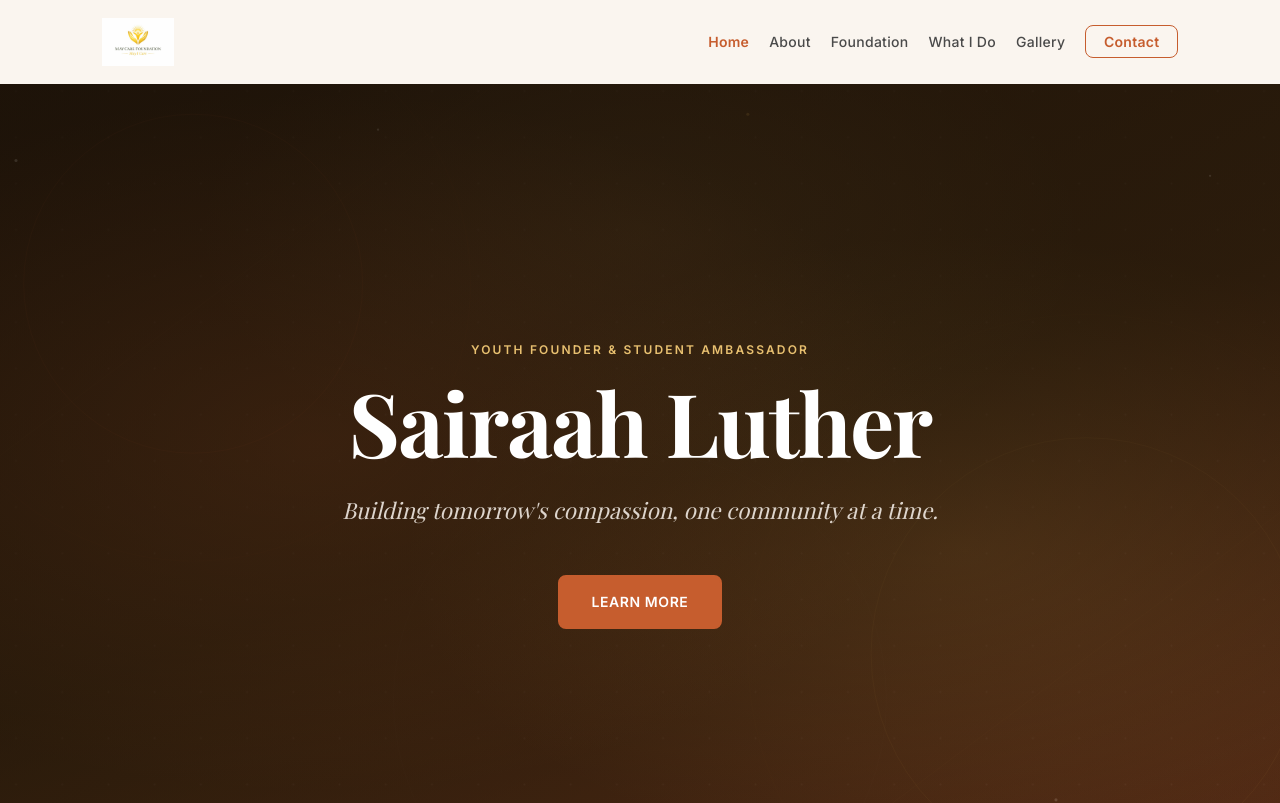
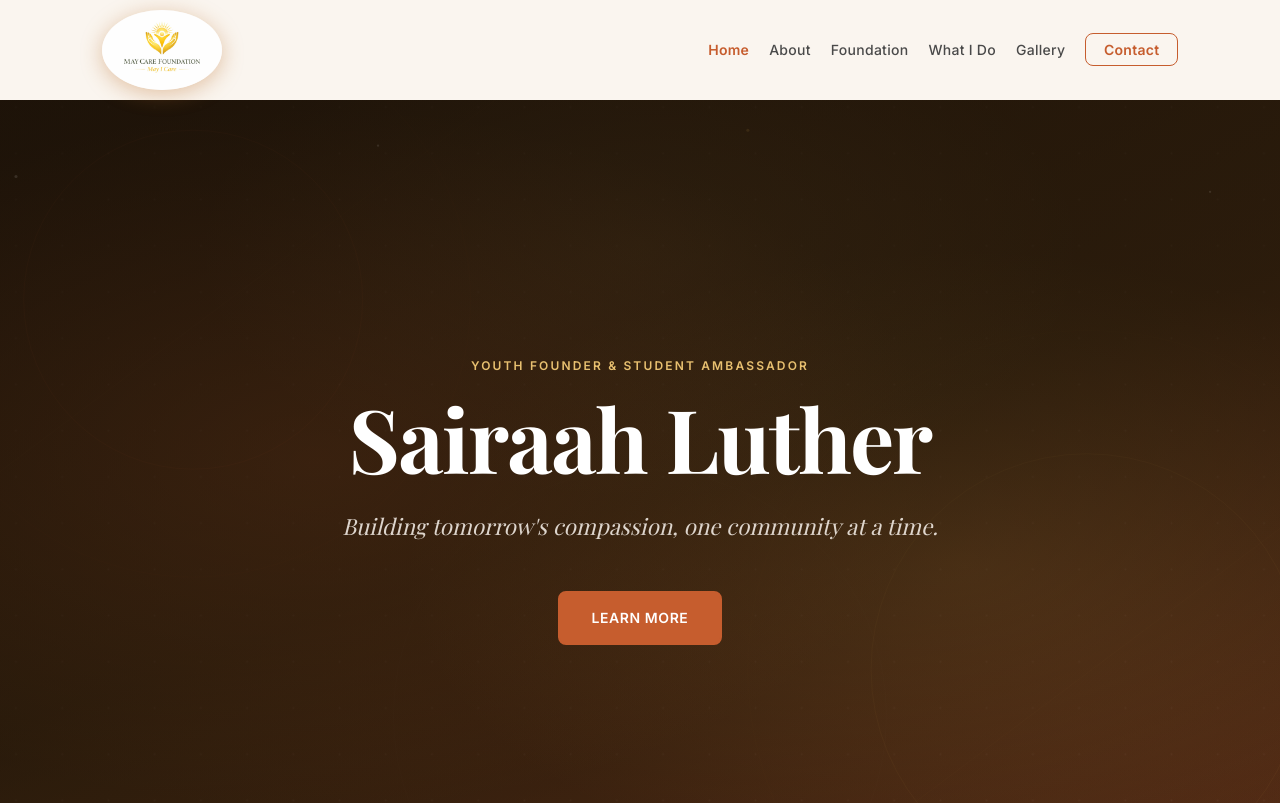
Before and after one commit to ankitpchs/sairaah-website, a plain HTML site: page index.html in a window 1280 px wide. Shown: the top 803 px of the page. Drawn offline with nearby package versions, Linux system fonts and the light colour scheme; a web font is replaced by a local one.

Commit message:
Make logo bigger with pulse animation and hover effect
Co-Authored-By: Claude Sonnet 4.6 <noreply@anthropic.com>

```diff
--- a/css/style.css
+++ b/css/style.css
@@ -338,7 +338,7 @@ address {
   justify-content: space-between;
   max-width: var(--container-max);
   margin-inline: auto;
-  padding: 1.1rem var(--container-pad);
+  padding: 0.6rem var(--container-pad);
 }
 
 .nav-logo {
@@ -357,10 +357,25 @@ address {
 }
 
 .nav-logo__img {
-  height: 48px;
+  height: 80px;
   width: auto;
   display: block;
   object-fit: contain;
+  border-radius: 50%;
+  box-shadow: 0 4px 16px rgba(0, 0, 0, 0.15);
+  transition: transform 0.3s ease, box-shadow 0.3s ease;
+  animation: logoPulse 3s ease-in-out infinite;
+}
+
+.nav-logo__img:hover {
+  transform: scale(1.1) rotate(3deg);
+  box-shadow: 0 8px 24px rgba(0, 0, 0, 0.25);
+}
+
+@keyframes logoPulse {
+  0%   { box-shadow: 0 4px 16px rgba(0, 0, 0, 0.15); }
+  50%  { box-shadow: 0 4px 24px rgba(210, 125, 45, 0.5); }
+  100% { box-shadow: 0 4px 16px rgba(0, 0, 0, 0.15); }
 }
 
 /* Hamburger */
```
